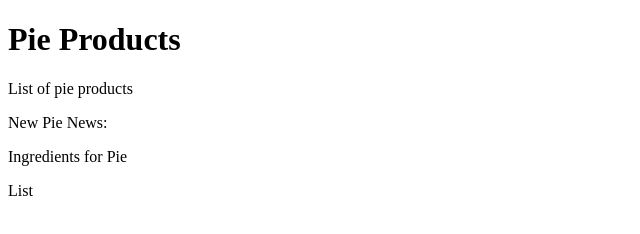
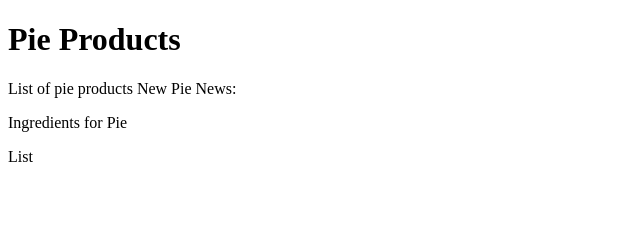
Before and after one commit to Doug3363/com.pie.demo, a plain HTML site: page WebContent/index.html in a window 1280 px wide. Shown: the whole page, without its empty margins (0-640 px from the left). Drawn offline with Linux system fonts and the light colour scheme.

Commit message:
Revert "Master Branch Change"
This reverts commit 6381e89ba3ca5388dc4627545abc7df805ed2f39.

```diff
--- a/WebContent/index.html
+++ b/WebContent/index.html
@@ -7,7 +7,7 @@
 <body>
 <h1>Pie Products</h1>
 
-<p>List of pie products</p>
+List of pie products
 
 <span>New Pie News:</span>
 
```
